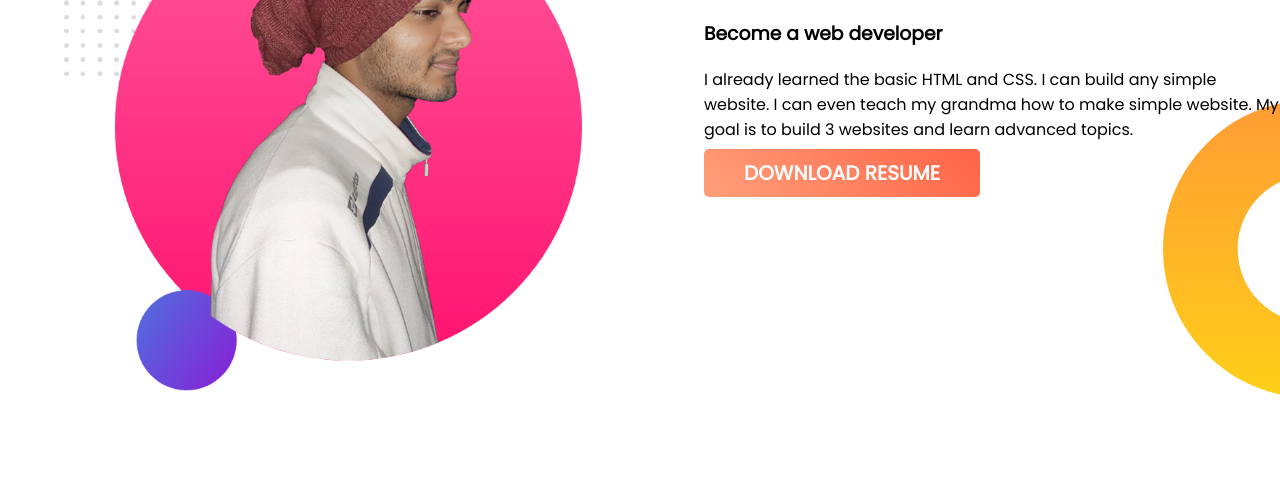
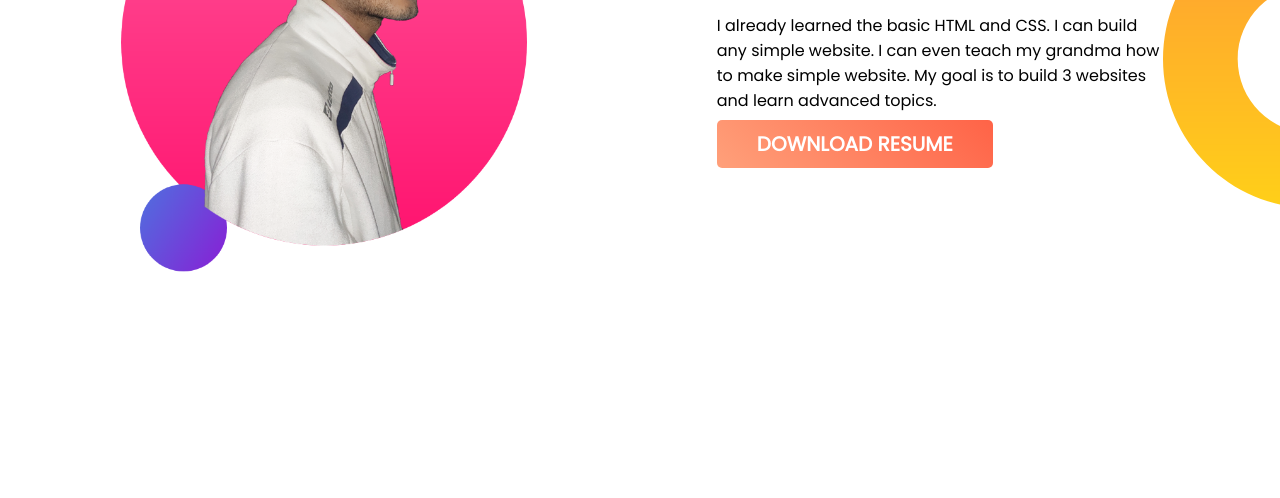
Before and after one commit to saklain15/demo-portfolio, a plain HTML site: page index.html in a window 1280 px wide. Shown: the part 729-1227 px from the top of the page. After the commit the page ends 1108 px from the top, so only its background shows below. Drawn offline with Linux system fonts and the light colour scheme.

Commit message:
paragraph styles added

```diff
--- a/index.html
+++ b/index.html
@@ -40,7 +40,7 @@
       <div class="half-width">
         <h2>Dream Big</h2>
         <h3>Become a web developer</h3>
-        <p>
+        <p class="paraEdit">
           I already learned the basic HTML and CSS. I can build any simple
           website. I can even teach my grandma how to make simple website. My
           goal is to build 3 websites and learn advanced topics.
--- a/styles.css
+++ b/styles.css
@@ -17,13 +17,13 @@ section {
 }
 .half-width {
   width: 50%;
-  padding-left: 5%;
+  padding-left: 6%;
 }
 /* Do not write image. A image inside half-width class
 selector. It will cover 90% area out of 50%.
 */
 .half-width img {
-  width: 90%;
+  width: 80%;
 }
 .button {
   text-decoration: none;
@@ -41,5 +41,9 @@ selector. It will cover 90% area out of 50%.
 .middle_image {
   background-image: url(images/dream-bg.png);
   background-repeat: no-repeat;
-  background-position: right bottom;
+  background-position: right;
 }
+.paraEdit{
+  width: 450px;
+
+}
```
